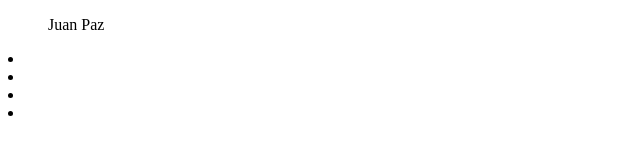
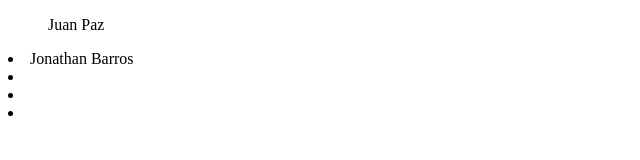
Before and after one commit to jritsqmet/app-mov-git, a plain HTML site: page index.html in a window 1280 px wide. Shown: the full height of the page, 0-640 px from the left. Drawn offline with Linux system fonts and the light colour scheme.

Commit message:
Actualizar name

```diff
--- a/index.html
+++ b/index.html
@@ -8,7 +8,7 @@
 <body>
 
     <ul>Juan Paz</ul>
-    <li></li>
+    <li>Jonathan Barros</li>
     <li></li>
     <li></li>
     <li></li>
```
